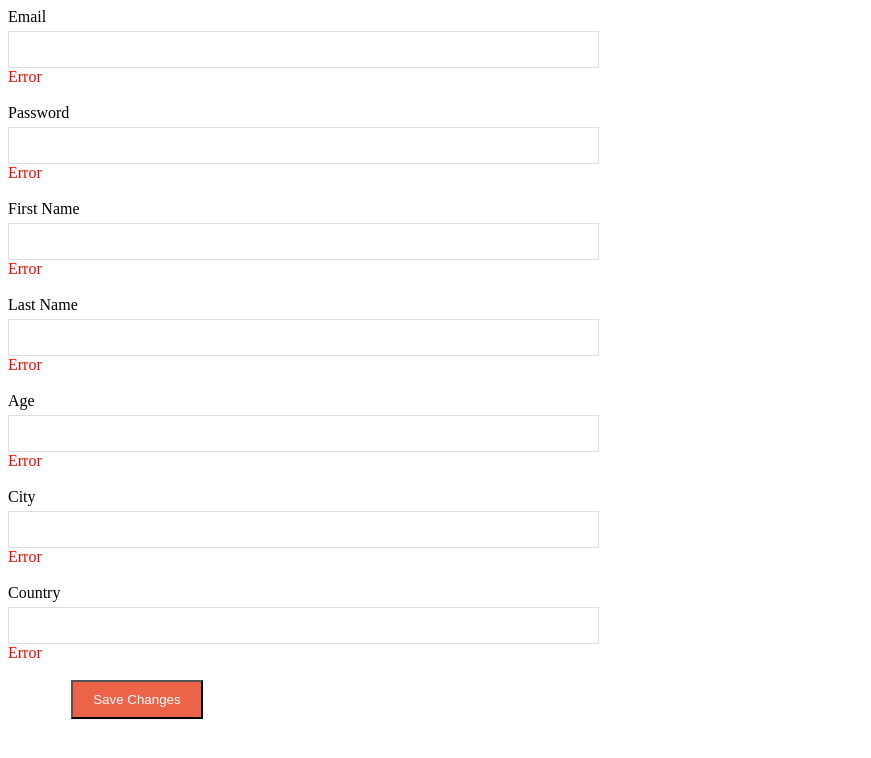
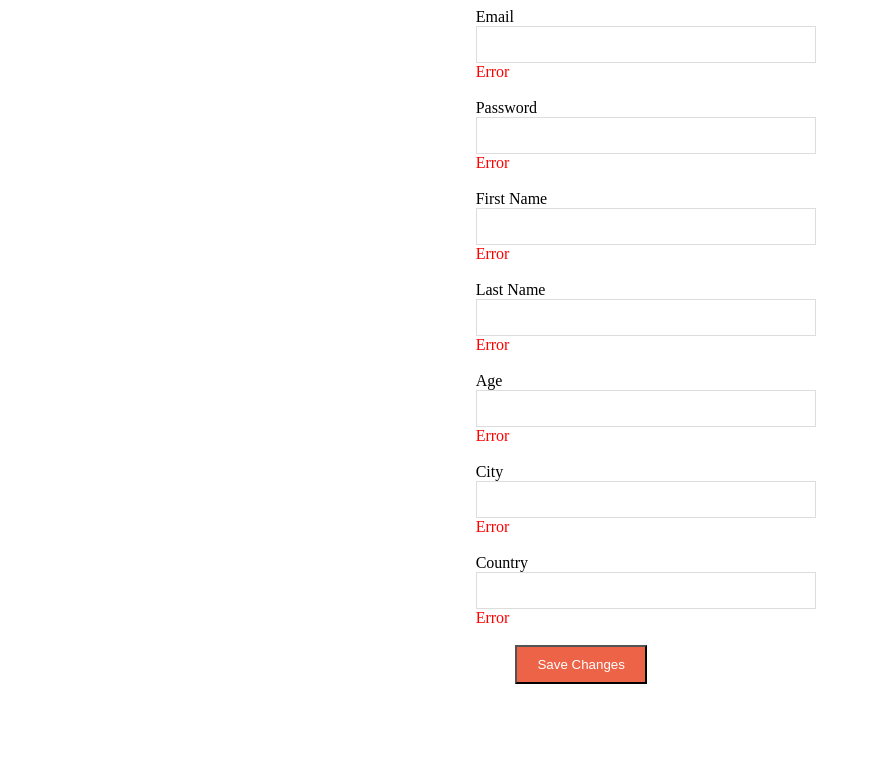
Before and after one commit to AnthonyChen7/ShoeTaku, a PHP site: page /partials/account.html in a window 1280 px wide. Shown: the top 758 px of the page, without its empty margins (0-871 px from the left). Run offline with PHP 8.4, Linux system fonts and the light colour scheme.

Commit message:
Able to center align the form for account settings

```diff
--- a/partials/account.html
+++ b/partials/account.html
@@ -7,6 +7,8 @@
 </head>
 
 <body>
+
+
 
 
     <div class="user_setting">
--- a/partials/login_style.css
+++ b/partials/login_style.css
@@ -226,7 +226,7 @@
     height:700px;
 }
 
-.user_register label, .user_setting label  {
+.user_register label {
      display:  block;
      margin-bottom: 5px;
 }
@@ -263,15 +263,28 @@
  .user_setting  {
     overflow: auto;
     height:auto;
+
+    margin-left: 37%;
+}
+
+user_setting label  {
+     display:  block;
+     margin-bottom: 5px;
+
 }
 
 .user_setting input[type="text"], .user_setting input[type="number"], .user_setting input[type="password"]{
     /*margin-top: 0.5%;
     margin-bottom: 0.5%;*/
-     width: 45%;
+    display:  block;
+     width: 40%;
      padding:  10px;
      border: 1px solid #DDD;
      color: #666;
+
+     /*margin: 0 auto;*/
+
+
 }
 
 .account_error{
@@ -281,4 +294,6 @@
      /*position: relative;*/
      color: red;
      width: 50%;
+
+
 }
```
